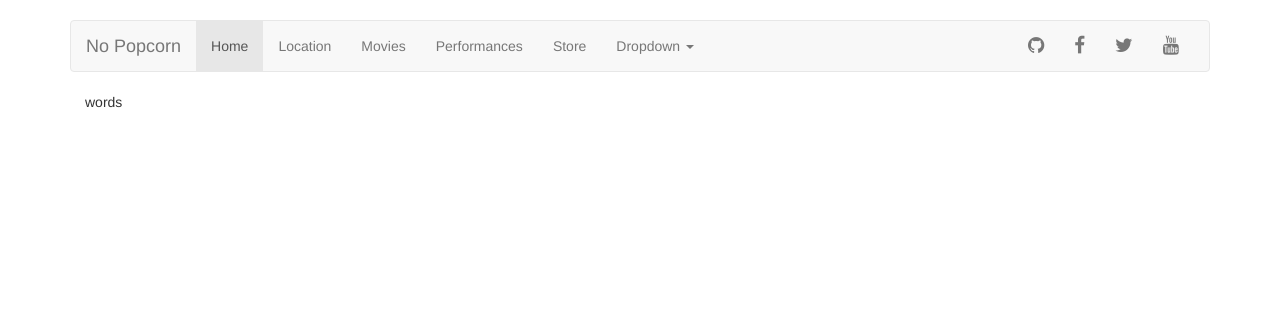
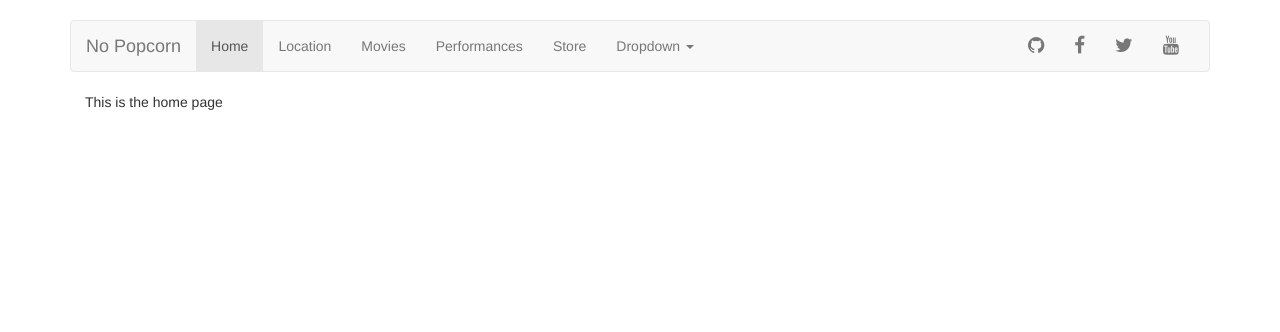
Before and after one commit to kyleamcginn88/Theatre_CS399, a Django app: page / in a window 1280 px wide. Shown: the top 332 px of the page. Run offline with Django 3.2, Linux system fonts and the light colour scheme; some libraries are stand-ins or nearby versions.

Commit message:
working on home page
working on home page

```diff
--- a/Theatre_CS399/templates/home.html
+++ b/Theatre_CS399/templates/home.html
@@ -3,5 +3,5 @@
 {% block nav-home %}class="active"{% endblock %}
 
 {% block content %}
-words
+This is the home page
 {% endblock %}
```
